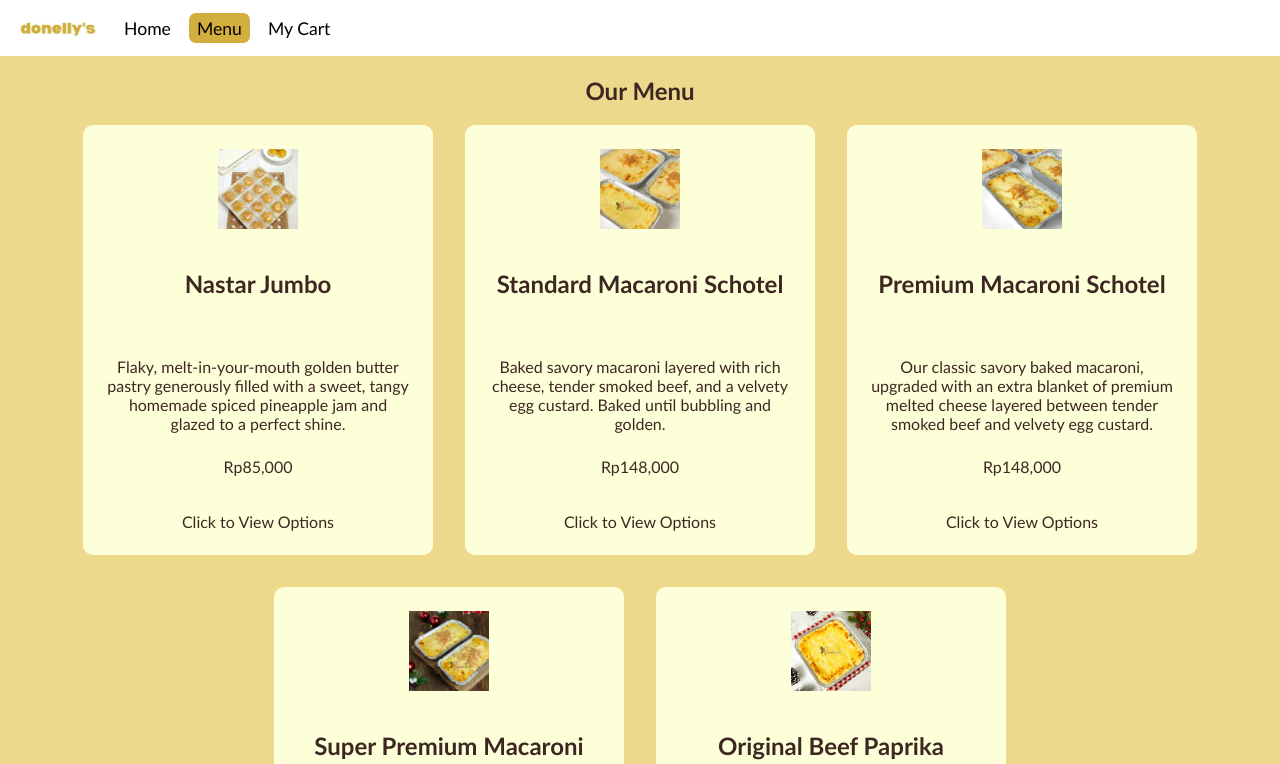
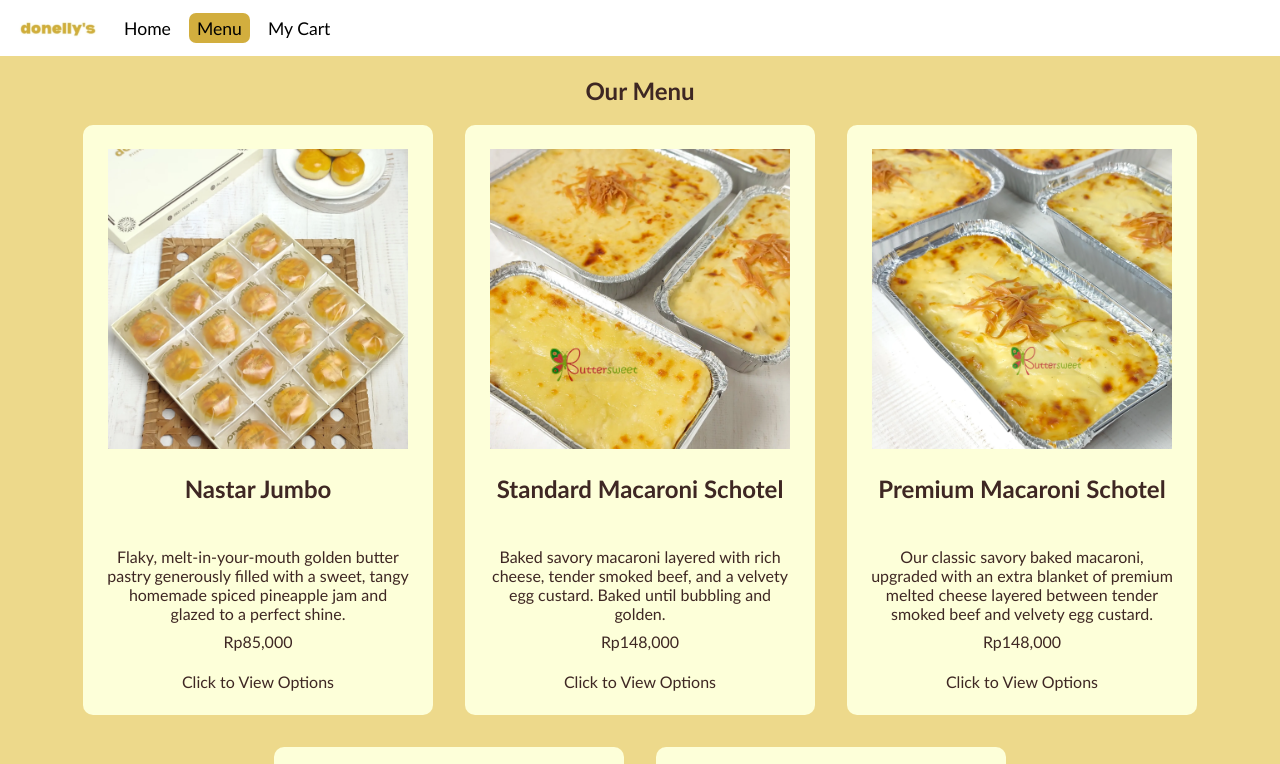
Before and after one commit to darlene-mikaela/donellys, a React (Vite) app: page /donellys/menu in a window 1280 px wide. Shown: the top 764 px of the page. Built offline with nearby package versions, Linux system fonts and the light colour scheme.

Commit message:
tweaked designs

```diff
--- a/src/index.css
+++ b/src/index.css
@@ -112,9 +112,9 @@ a:visited {
   flex-direction: column;
   box-sizing: border-box;
   background-color: #fdffd9;
-  padding: 1.5rem;
+  padding: 24px;
   border-radius: 10px;
-  gap: 20px;
+  gap: 5px;
 }
 h2, h1 {
   text-align: center;
@@ -131,7 +131,8 @@ h2, h1 {
   overflow: hidden;
 }
 .img-container-card {
-  width: 80px;
+  width: 300px;
+  margin: 0;
 }
 .img-container-card img {
   width: 100%;
```
